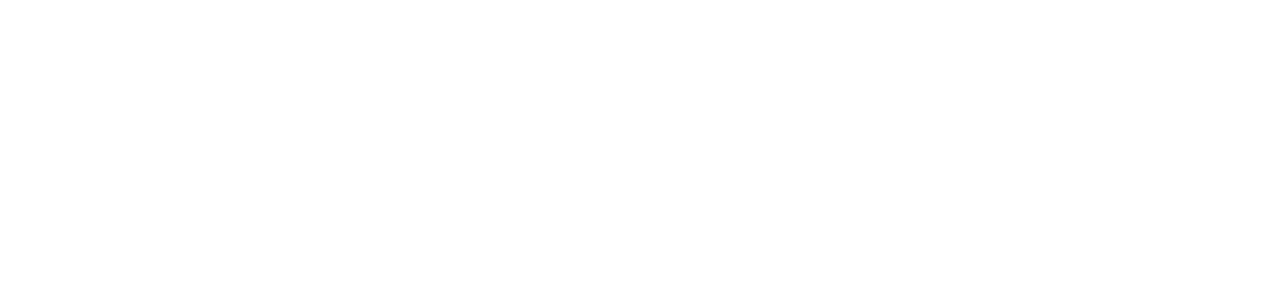
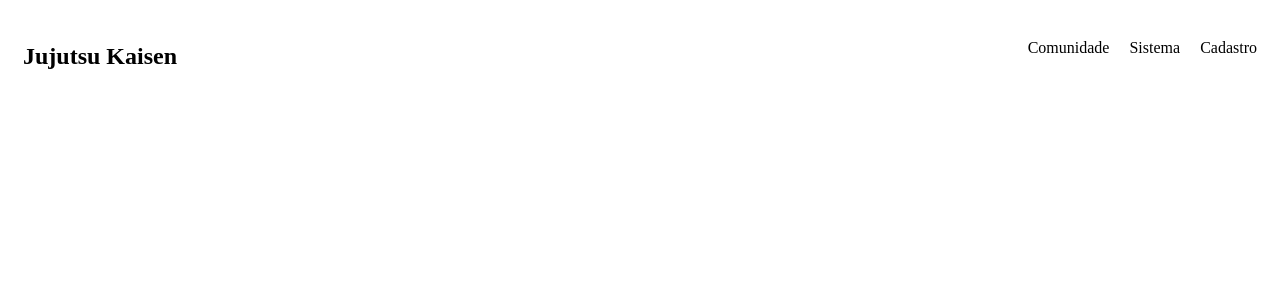
Before and after one commit to johnnysat/ficha-jjk, a React (Vite) app: page / in a window 1280 px wide. Shown: the top 300 px of the page. Built offline with nearby package versions, Linux system fonts and the light colour scheme.

Commit message:
Adicionado componenet Header

```diff
--- a/src/App.jsx
+++ b/src/App.jsx
@@ -1,9 +1,10 @@
 import { React } from 'react'
+import Header from './components/header/header'
 
 function App() {
-
   return (
     <>
+    <Header />
     </>
   )
 }
--- /dev/null
+++ b/src/components/header/header.css
@@ -0,0 +1,11 @@
+.headerMenu {
+    display: flex;
+    justify-content: space-between;
+    padding: 15px;
+}
+
+.headerList {
+  list-style: none;
+  display: flex;
+  gap: 20px;
+}
--- /dev/null
+++ b/src/components/header/header.jsx
@@ -0,0 +1,18 @@
+import {React} from 'react';
+
+import './header.css'
+
+export default function Header(){
+    return (
+        <>
+        <div className="headerMenu">
+            <h2 className="title">Jujutsu Kaisen</h2>
+            <ul className="headerList">
+                <li>Comunidade</li>
+                <li>Sistema</li>
+                <li>Cadastro</li>
+            </ul>
+        </div>
+        </>
+    )
+}
```
